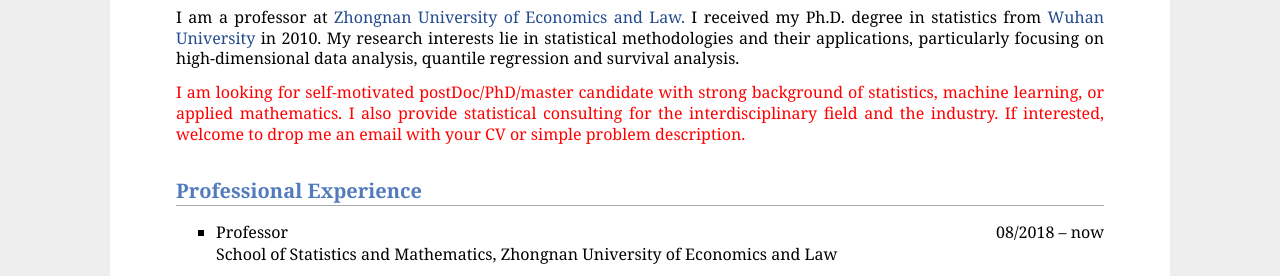
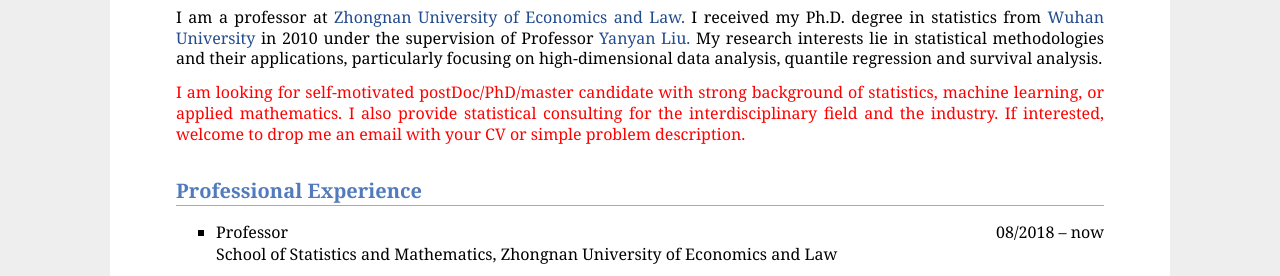
Before and after one commit to zhuhbecnu/zhuhbecnu.github.io, a plain HTML site: page index.html in a window 1280 px wide. Shown: the part 484-760 px from the top of the page. Drawn offline with Linux system fonts and the light colour scheme.

Commit message:
Update index.html

```diff
--- a/index.html
+++ b/index.html
@@ -77,7 +77,7 @@
 <h2>Biography</h2>
 <p style="text-align:justify;">
 	I am a professor at <a href="http://www.zuel.edu.cn/">Zhongnan University of Economics and Law.</a>  I received my Ph.D.  degree in statistics from
-     <a href="https://www.whu.edu.cn/">Wuhan University</a>  in 2010.
+     <a href="https://www.whu.edu.cn/">Wuhan University</a>  in 2010 under the supervision of Professor <a href="http://maths.whu.edu.cn/info/1304/10022.htm"> Yanyan Liu. </a>
                 My research interests lie in statistical methodologies and their applications, particularly focusing on high-dimensional data analysis, quantile regression and survival analysis.
 </p>
 
```
